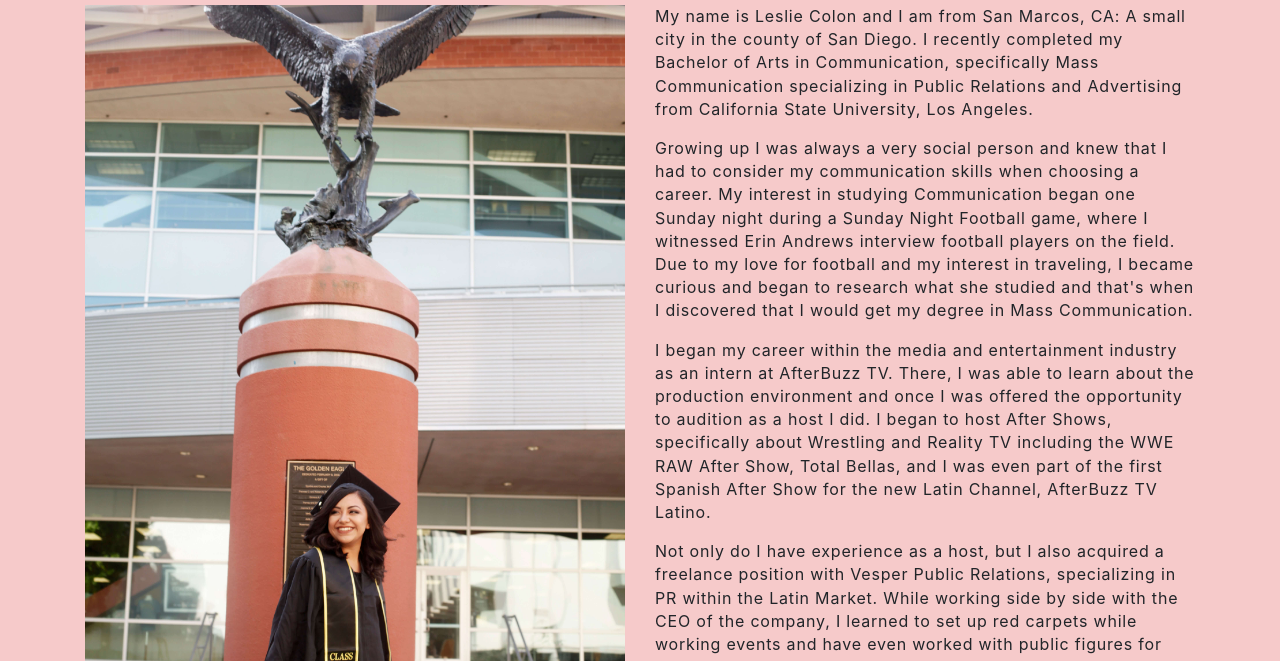
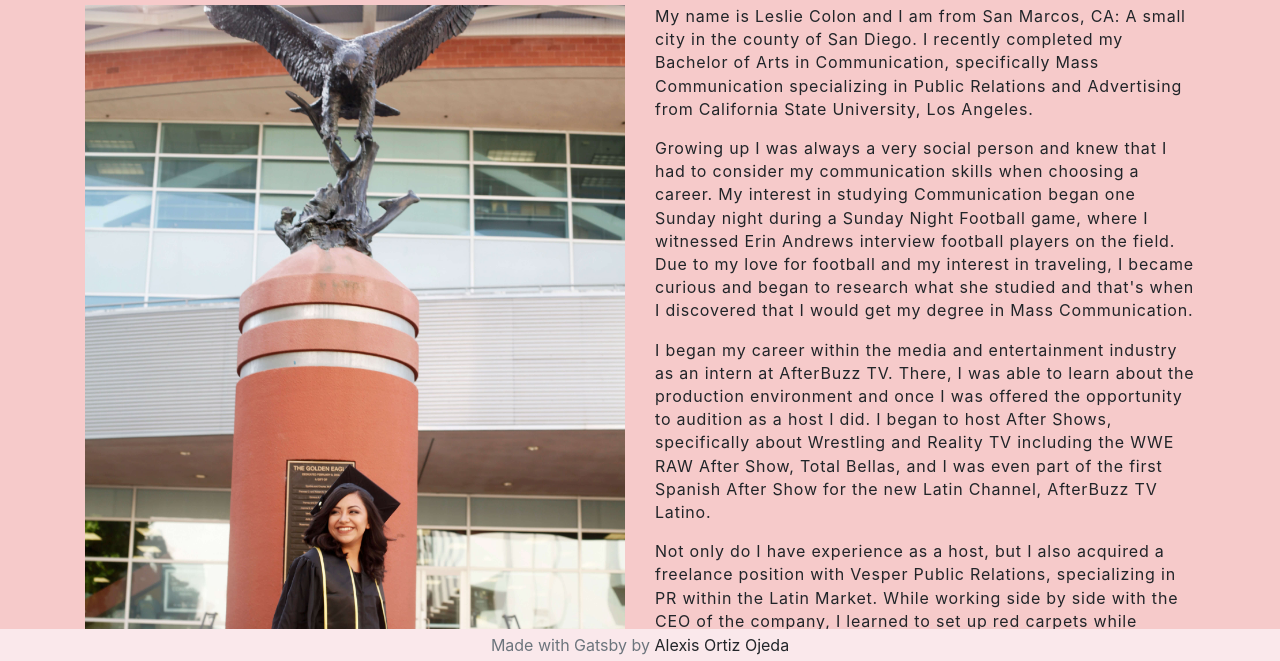
Before and after one commit to aortizoj15/leslie-colon, a Gatsby site: page /about in a window 1280 px wide. Shown: the part 139-800 px from the top of the page. Built offline with nearby package versions, Linux system fonts and the light colour scheme; Gatsby itself is replaced by a stand-in of ours.

Commit message:
Fixed flying footer

```diff
--- a/src/components/Footer.jsx
+++ b/src/components/Footer.jsx
@@ -2,7 +2,7 @@ import React from 'react'
 import '../../scss/footer.scss'
 
 const Footer = () => (
-  <footer className="text-muted footer w-100 text-center p-1">
+  <footer className="text-muted footer fixed-bottom text-center p-1">
     Made with Gatsby by <a className="footer-link" href="https://www.linkedin.com/in/alexis-ortiz-ojeda/">Alexis Ortiz Ojeda</a>
   </footer>
 )
```
Also changed, not shown: README.md, scss/footer.scss (line endings or trailing spaces).
